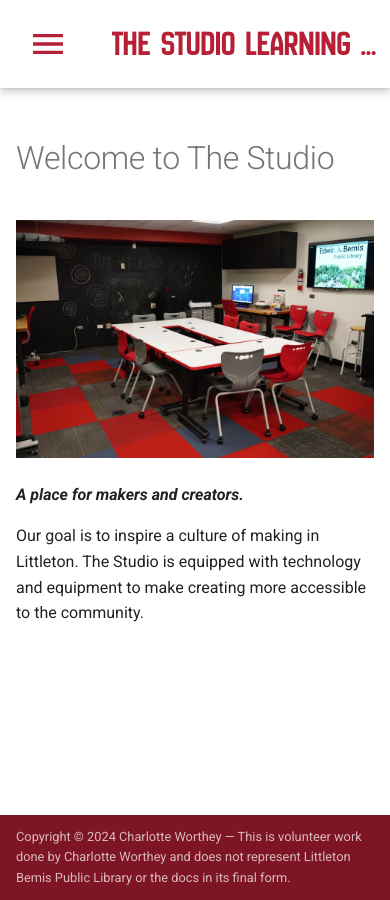
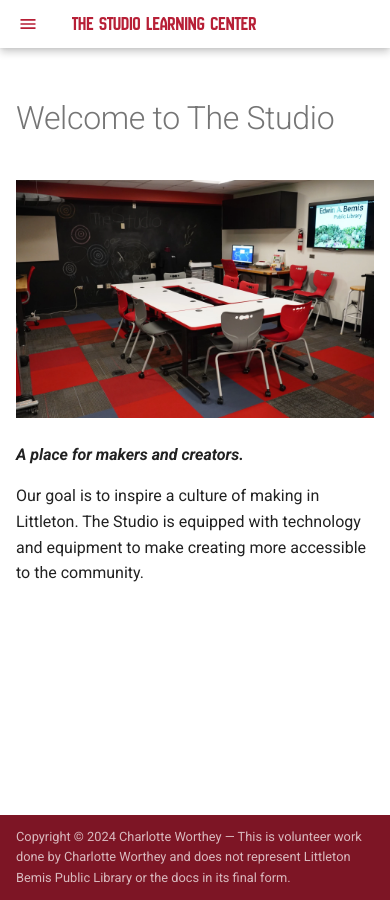
Before and after one commit to chworthey/bemis-public-library-studio-docs, an MkDocs documentation site: the page built from docs/index.md, in a window 390 px wide. Built offline with MkDocs 1.6.1 and Material for MkDocs 9.7.7, drawn with Linux system fonts in a browser that asks for light colours; plug-ins that fetch from the network failed and are left out.

Commit message:
Adjusted title for mobile

```diff
--- a/docs/stylesheets/extra.css
+++ b/docs/stylesheets/extra.css
@@ -56,6 +56,18 @@
   padding: 1em;
 }
 
+@media (width <= 600px) {
+  .md-header__topic {
+    font-size: 1rem;
+  }
+
+  .md-header__button.md-icon svg {
+    height: 2rem;
+    width: 2rem;
+    padding: 1em;
+  }
+}
+
 [data-md-color-scheme=default][data-md-color-primary=white] {
   --md-typeset-a-color: #750516;
 }
```
